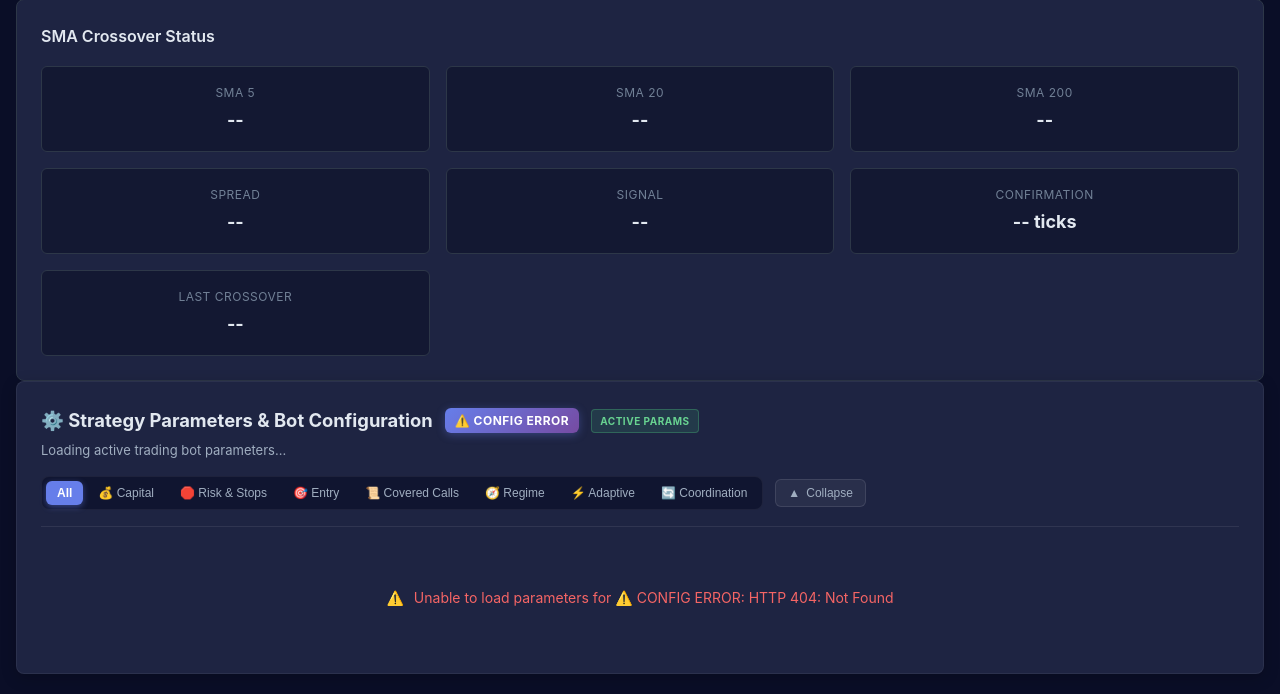
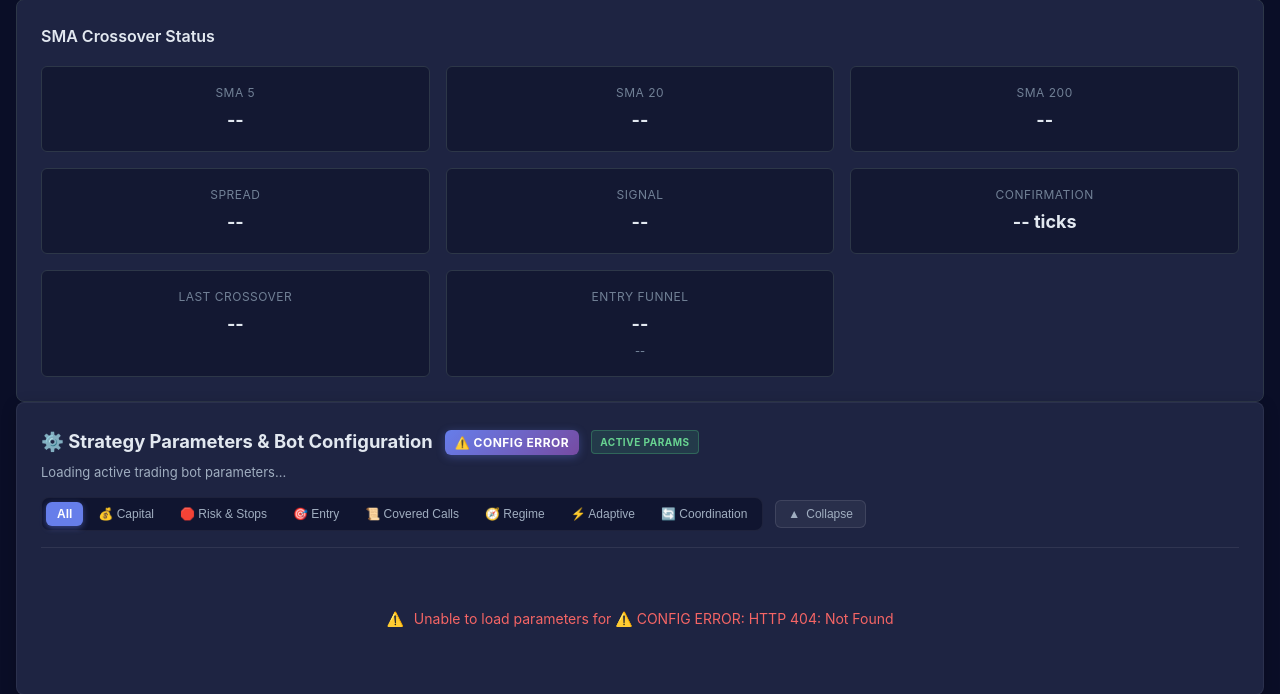
Before and after one commit to PowerStreamCoder/tradingbot-dashboard, a Python web app: template templates/bot_focus.html in a window 1280 px wide. Shown: the part 2177-2871 px from the top of the page. Run offline with Jinja, Linux system fonts and the light colour scheme; the template is opened without the code that fills it, so the values that code supplies are empty.

Commit message:
feat(dashboard): expose and visualize entry funnel telemetry (Issue #90) (#23)
Co-authored-by: Sudhir Makam <sudhirmakam@gmail.com>

```diff
--- a/main.py
+++ b/main.py
@@ -1215,7 +1215,8 @@ async def get_bot_status(symbol: str, response: Response = None):
 
             # SMA Crossover Status (new in v2.3.0)
             "crossover_confirmation": status_data.get('crossover_confirmation'),  # "CONFIRMED", "PENDING (n/m ticks)", or None
-            "last_crossover": status_data.get('last_crossover')  # ISO timestamp of last crossover
+            "last_crossover": status_data.get('last_crossover'),  # ISO timestamp of last crossover
+            "entry_funnel": status_data.get('entry_funnel')  # Confirm-to-fill entry funnel telemetry
         }
 
         # Add cache header - browser can cache for 5 seconds
--- a/static/css/bot_focus.css
+++ b/static/css/bot_focus.css
@@ -867,7 +867,7 @@ body {
 
 .strategy-grid {
     display: grid;
-    grid-template-columns: repeat(6, 1fr);
+    grid-template-columns: repeat(auto-fit, minmax(120px, 1fr));
     gap: var(--spacing-md);
 }
 
@@ -893,6 +893,17 @@ body {
     font-size: 18px;
     font-weight: 700;
     color: var(--text-primary);
+}
+
+.strategy-subtext {
+    display: block;
+    font-size: 11px;
+    color: var(--text-muted);
+    margin-top: 4px;
+    font-weight: 500;
+    white-space: nowrap;
+    overflow: hidden;
+    text-overflow: ellipsis;
 }
 
 .strategy-value.confirmed {
--- a/static/js/bot_focus.js
+++ b/static/js/bot_focus.js
@@ -2276,6 +2276,80 @@ async function updateBotStatus() {
             updateElement('lastCrossover', 'N/A');
         }
 
+        // Update entry funnel telemetry (Issue #90)
+        const entryFunnelEl = document.getElementById('entryFunnel');
+        const entryFunnelSubtextEl = document.getElementById('entryFunnelSubtext');
+        const entryFunnelItem = document.getElementById('entryFunnelItem');
+
+        if (data.entry_funnel && typeof data.entry_funnel === 'object') {
+            const ef = data.entry_funnel;
+            const queued = ef.queued || 0;
+            const filled = ef.filled || 0;
+            const dropped = ef.dropped !== undefined ? ef.dropped : (queued - filled);
+            const fillRate = ef.fill_rate_pct !== undefined ? ef.fill_rate_pct : (queued > 0 ? ((filled / queued) * 100).toFixed(1) : 0);
+
+            if (entryFunnelEl) {
+                if (queued > 0) {
+                    entryFunnelEl.textContent = `${filled}/${queued} (${fillRate}%)`;
+                    if (fillRate >= 80) {
+                        entryFunnelEl.style.color = '#48bb78';
+                    } else if (fillRate >= 50) {
+                        entryFunnelEl.style.color = '#ecc94b';
+                    } else {
+                        entryFunnelEl.style.color = '#e2e8f0';
+                    }
+                } else {
+                    entryFunnelEl.textContent = '0 / 0';
+                    entryFunnelEl.style.color = '#a0aec0';
+                }
+            }
+
+            if (entryFunnelSubtextEl) {
+                if (dropped > 0) {
+                    const dropReasons = ef.drop_reasons || {};
+                    let topReason = '';
+                    let topCount = 0;
+                    for (const [r, count] of Object.entries(dropReasons)) {
+                        if (count > topCount) {
+                            topCount = count;
+                            topReason = r;
+                        }
+                    }
+                    const formattedReason = topReason ? topReason.replace(/_/g, ' ') : 'other';
+                    entryFunnelSubtextEl.textContent = `${dropped} drop${dropped !== 1 ? 's' : ''} (${formattedReason}: ${topCount})`;
+                } else {
+                    entryFunnelSubtextEl.textContent = '0 drops';
+                }
+            }
+
+            if (entryFunnelItem) {
+                const dropReasons = ef.drop_reasons || {};
+                const reasonBreakdown = Object.entries(dropReasons)
+                    .filter(([_, c]) => c > 0)
+                    .map(([r, c]) => `${r.replace(/_/g, ' ')}: ${c}`)
+                    .join('\n• ');
+
+                const tooltip = `Confirm-to-Fill Funnel:\n` +
+                    `• Queued: ${queued}\n` +
+                    `• Filled: ${filled} (${fillRate}%)\n` +
+                    `• Dropped: ${dropped}\n` +
+                    (reasonBreakdown ? `Drop breakdown:\n• ${reasonBreakdown}\n` : '') +
+                    `Invariant: ${ef.invariant_holds !== false ? 'Valid (queued == filled + drops)' : 'VIOLATION'}`;
+                entryFunnelItem.title = tooltip;
+            }
+        } else {
+            if (entryFunnelEl) {
+                entryFunnelEl.textContent = 'N/A';
+                entryFunnelEl.style.color = '#a0aec0';
+            }
+            if (entryFunnelSubtextEl) {
+                entryFunnelSubtextEl.textContent = '';
+            }
+            if (entryFunnelItem) {
+                entryFunnelItem.title = 'No entry funnel telemetry recorded yet';
+            }
+        }
+
         // Update Last Price and Session Change if not already set from bot-overview
         // Use SMA5 as a reliable proxy for current price
         const lastPriceEl = document.getElementById('lastPrice');
--- a/templates/bot_focus.html
+++ b/templates/bot_focus.html
@@ -328,6 +328,11 @@
                     <span class="strategy-label">Last Crossover</span>
                     <span class="strategy-value" id="lastCrossover">--</span>
                 </div>
+                <div class="strategy-item" id="entryFunnelItem" title="Confirm-to-fill funnel telemetry">
+                    <span class="strategy-label">Entry Funnel</span>
+                    <span class="strategy-value" id="entryFunnel">--</span>
+                    <span class="strategy-subtext" id="entryFunnelSubtext">--</span>
+                </div>
             </div>
         </section>
 
```
Also changed, not shown: tests/test_dashboard_api.py (+42 -0 lines).
